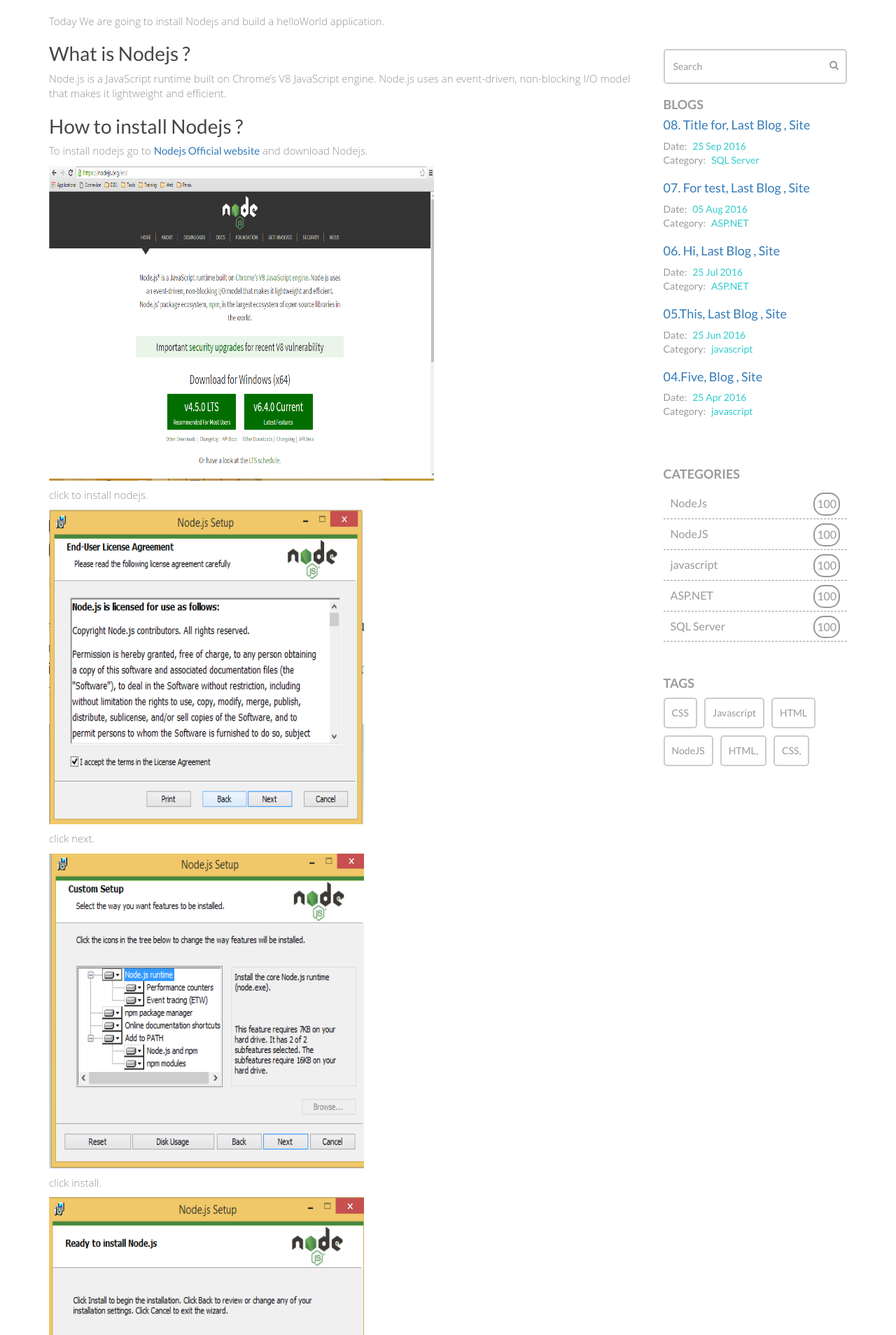
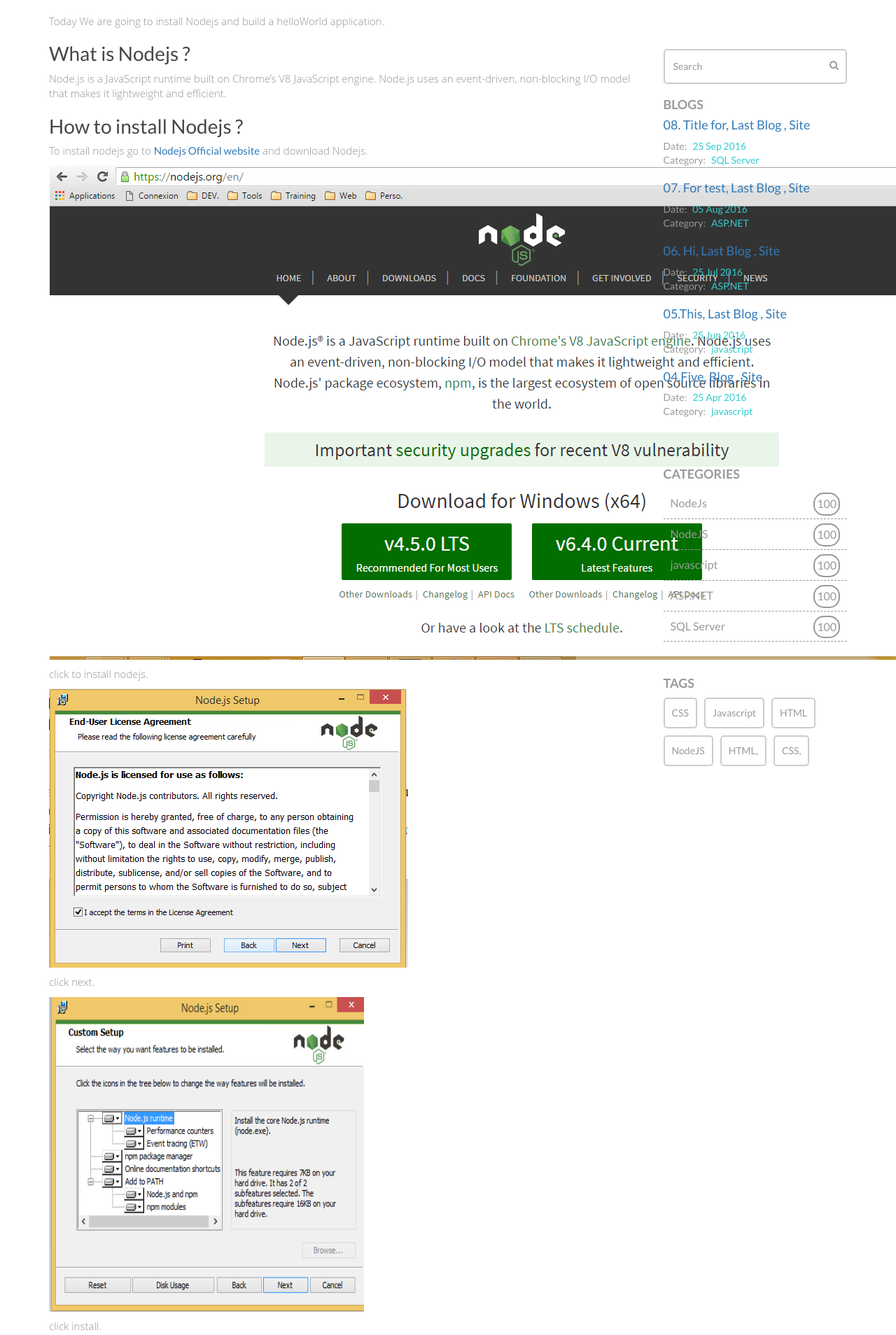
Before and after one commit to malekbenz/malekbenz, a Jekyll site: the page built from _posts/2015-12-22-Install-Nodejs.md, in a window 1280 px wide. Shown: the part 450-2358 px from the top of the page at 70% size. Built offline with Jekyll 4.4.1, drawn with Linux system fonts in a browser that asks for light colours; nearby versions of some CDN libraries; library files that are not in the unit come from our copies.

Commit message:
fix image

```diff
--- a/_posts/2015-12-22-Install-Nodejs.md
+++ b/_posts/2015-12-22-Install-Nodejs.md
@@ -15,12 +15,12 @@ Node.js is a JavaScript runtime built on Chrome's V8 JavaScript engine. Node.js
 ## How to install Nodejs ?
 To install nodejs go to [Nodejs Official website](https://nodejs.org/) and download Nodejs.
 
-![Node js website](/images/nodejs/nodejswebsite.png){:height="450px" width="550px"}
+![Node js website](/images/nodejs/nodejswebsite.png)
 
 
 click to install nodejs.
 
-![click next](/images/nodejs/nodejsfs01.png){:height="450px" width="450px"}
+![click next](/images/nodejs/nodejsfs01.png)
 
 click next.
 
```
